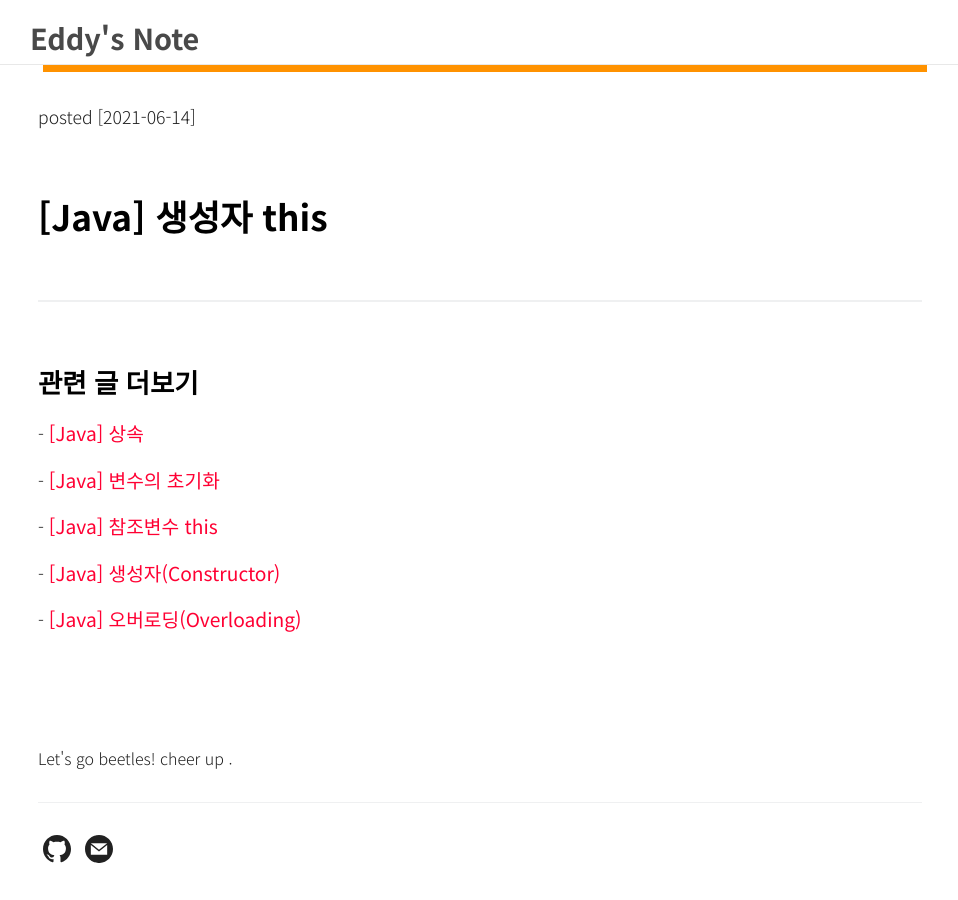
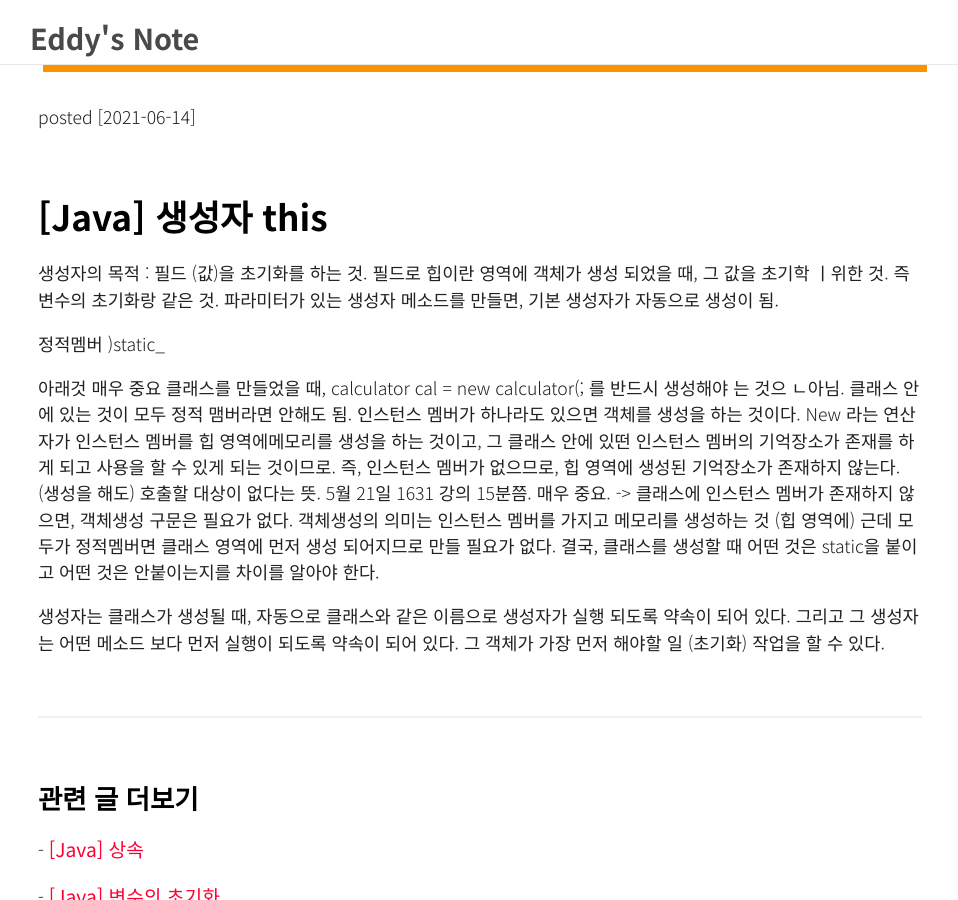
Before and after one commit to solusean/solusean.github.io, a Jekyll site: the page built from _posts/2021-06-14-Java044-생성자this.md, in a window 1280 px wide and 900 px high, scrolled down 298 px. Shown: the whole window, without its empty margins (160-1118 px from the left). Built offline with Jekyll 4.4.1, drawn with Linux system fonts in a browser that asks for light colours; comment, search, counter and statistics services are not loaded.

Commit message:
Update 2021-06-14-Java044-생성자this.md

```diff
--- a/_posts/2021-06-14-Java044-생성자this.md
+++ b/_posts/2021-06-14-Java044-생성자this.md
@@ -11,3 +11,19 @@ categories: Java
 posted [2021-06-14]
 
 # [Java] 생성자 this
+
+생성자의 목적 : 필드 (값)을 초기화를 하는 것.
+필드로 힙이란 영역에 객체가 생성 되었을 때, 그 값을 초기학 ㅣ위한 것.
+즉 변수의 초기화랑 같은 것.
+파라미터가 있는 생성자 메소드를 만들면, 기본 생성자가 자동으로 생성이 됨.
+
+정적멤버 )static_
+
+아래것 매우 중요
+클래스를 만들었을 때, calculator cal = new calculator(; 를 반드시 생성해야 는 것으 ㄴ아님. 클래스 안에 있는 것이 모두 정적 맴버라면  안해도 됨. 인스턴스 멤버가 하나라도 있으면 객체를 생성을 하는 것이다. New 라는 연산자가 인스턴스 멤버를 힙 영역에메모리를 생성을 하는 것이고, 그 클래스 안에 있떤 인스턴스 멤버의 기억장소가 존재를 하게 되고 사용을 할 수 있게 되는 것이므로. 즉, 인스턴스 멤버가 없으므로, 힙 영역에 생성된 기억장소가 존재하지 않는다. (생성을 해도) 호출할 대상이 없다는 뜻. 5월 21일 1631 강의 15분쯤. 매우 중요.
+-> 클래스에 인스턴스 멤버가 존재하지 않으면, 객체생성 구문은 필요가 없다.
+객체생성의 의미는 인스턴스 멤버를 가지고 메모리를 생성하는 것 (힙 영역에)
+근데 모두가 정적멤버면 클래스 영역에 먼저 생성 되어지므로 만들 필요가 없다.
+결국, 클래스를 생성할 때 어떤 것은 static을 붙이고 어떤 것은 안붙이는지를 차이를 알아야 한다.
+
+생성자는 클래스가 생성될 때, 자동으로 클래스와 같은 이름으로 생성자가 실행 되도록 약속이 되어 있다. 그리고 그 생성자는 어떤 메소드 보다 먼저 실행이 되도록 약속이 되어 있다. 그 객체가 가장 먼저 해야할 일 (초기화) 작업을 할 수 있다.
```
